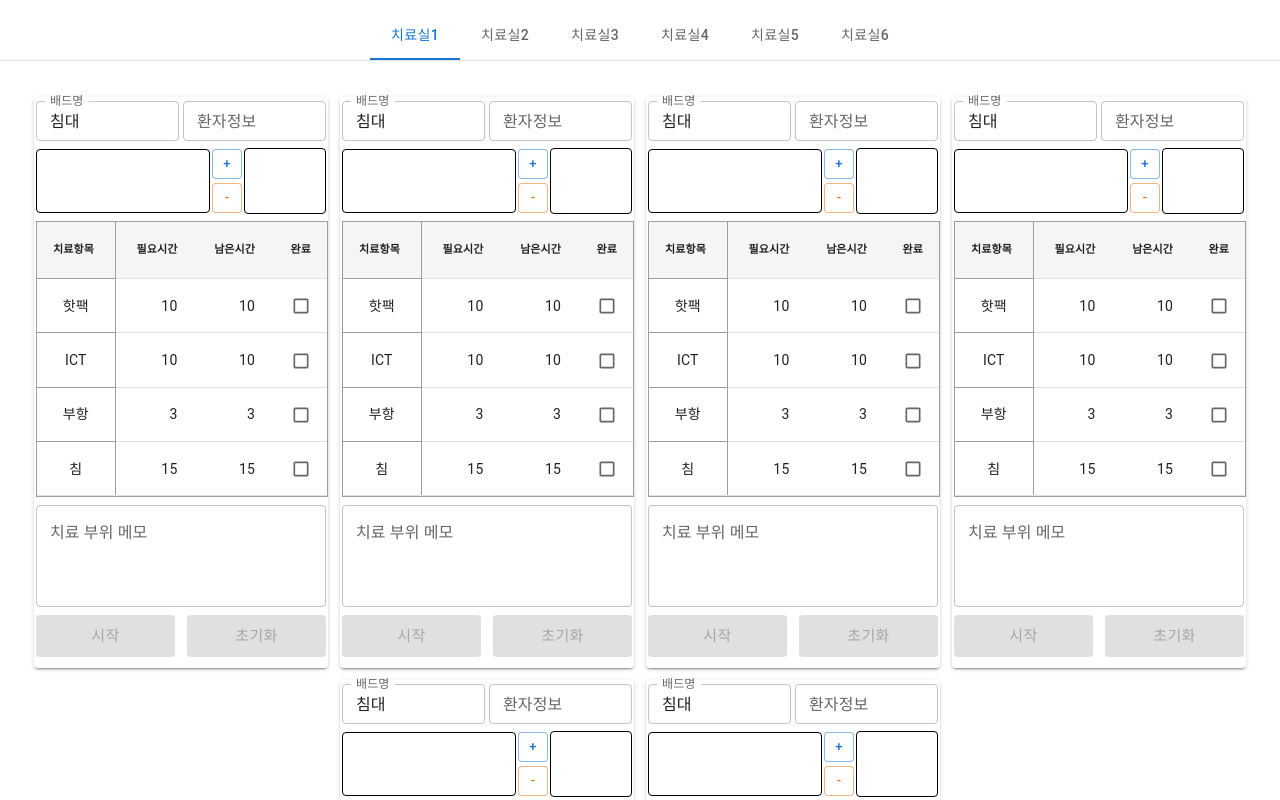
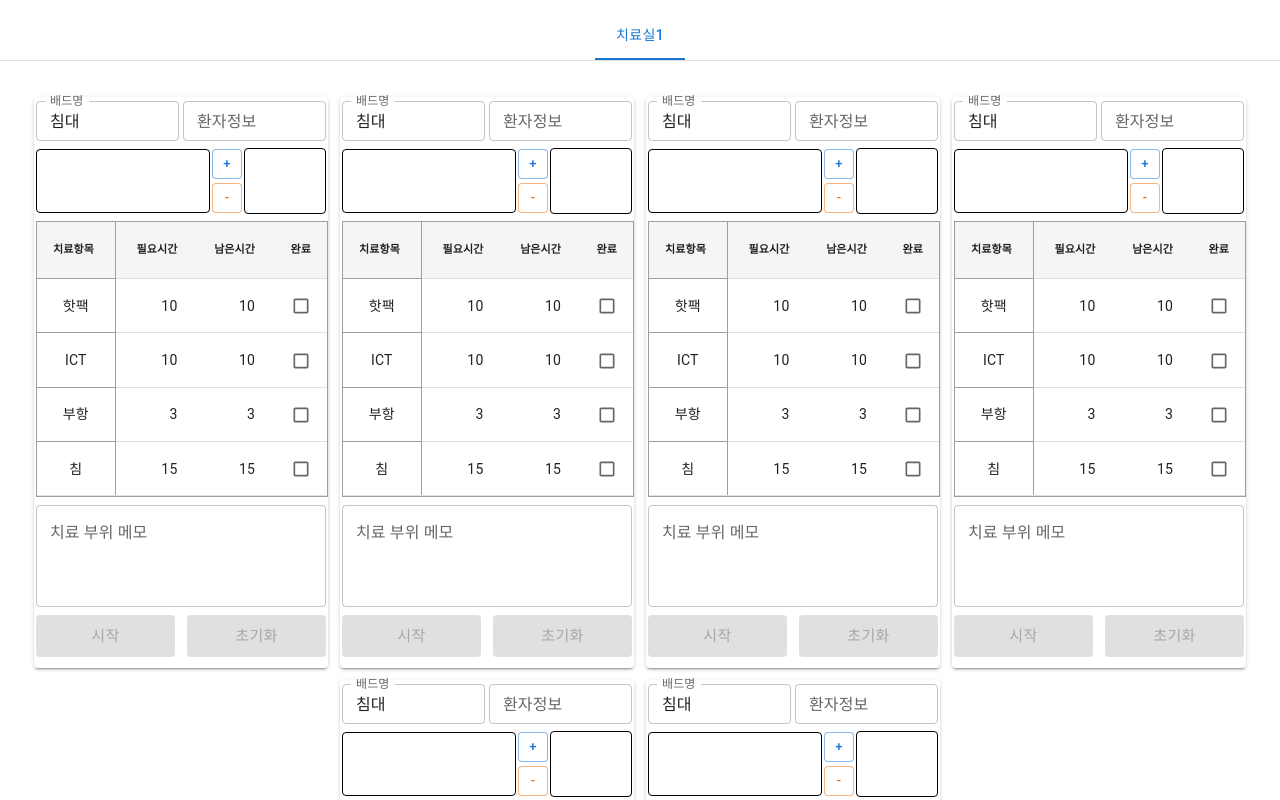
Before and after one commit to nacean/koreanMedicineTimer, a React (Vite) app: page / in a window 1280 px wide. Shown: the top 800 px of the page. Built offline with nearby package versions, Linux system fonts and the light colour scheme.

Commit message:
fix: 치료실 1개 밖에 없게 되어, 개수 수정

```diff
--- a/src/room/RoomList.tsx
+++ b/src/room/RoomList.tsx
@@ -5,7 +5,8 @@ import Room from "@src/room/Room";
 import RoomTab from "@src/room/RoomTab";
 
 const RoomList = () => {
-  const roomNumArray = [0, 1, 2, 3, 4, 5];
+  //const roomNumArray = [0, 1, 2, 3, 4, 5];
+  const roomNumArray = [0];
 
   const [nowRoomNum, setNowRoomNum] = useState<number>(0);
   const [roomDoneBedCountArray, setRoomDoneBedCountArray] = useState<number[]>(
```
